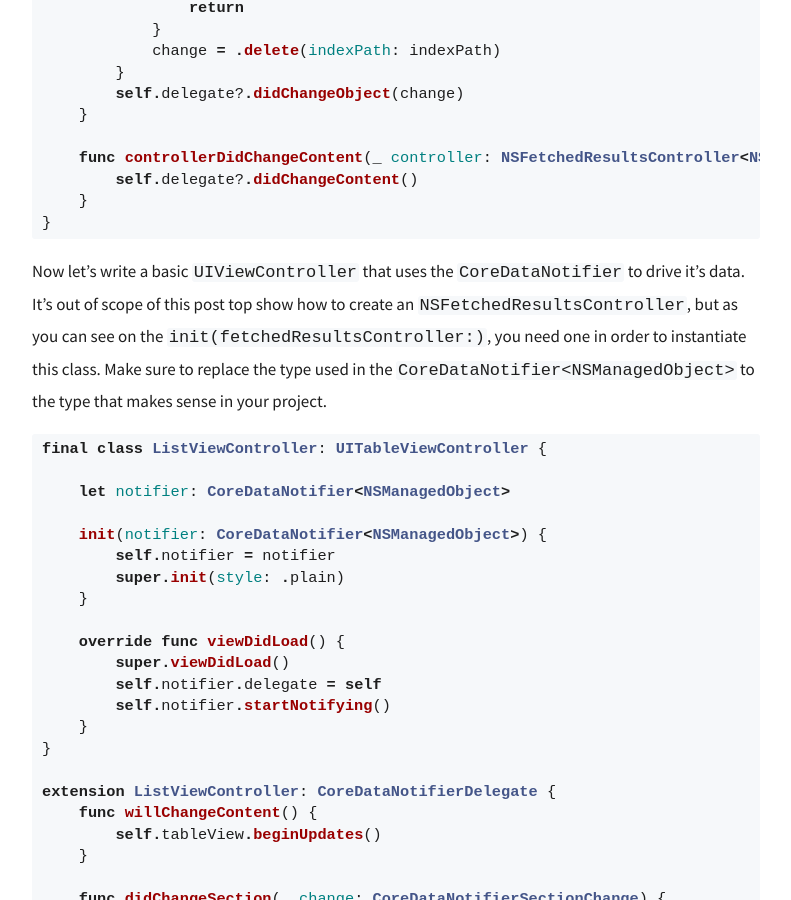
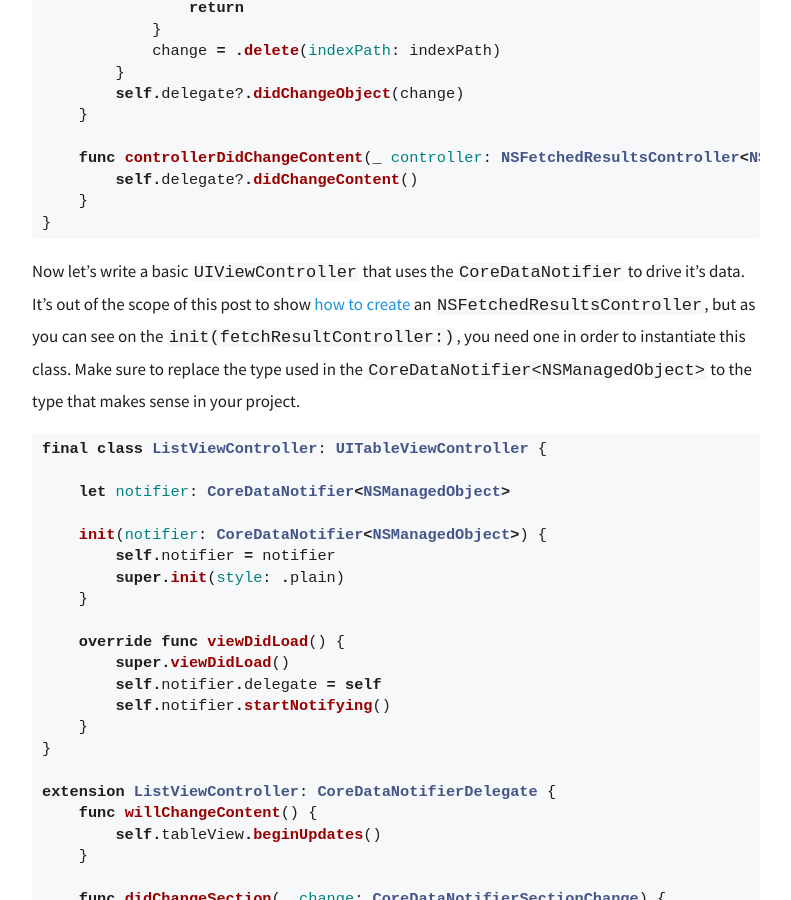
Before and after one commit to xmollv/xmollv.github.io, a Jekyll site: the page built from _posts/2019-02-08-frc.md, in a window 1280 px wide and 900 px high, scrolled down 2648 px. Shown: the whole window, without its empty margins (244-1035 px from the left). Built offline with Jekyll 4.4.1, drawn with Linux system fonts in a browser that asks for light colours.

Commit message:
reworded

````diff
--- a/_posts/2019-02-08-frc.md
+++ b/_posts/2019-02-08-frc.md
@@ -124,7 +124,7 @@ class CoreDataNotifier<T: NSManagedObject>: NSObject, NSFetchedResultsController
 }
 ```
 
-Now let's write a basic `UIViewController` that uses the `CoreDataNotifier` to drive it's data. It's out of scope of this post top show how to create an `NSFetchedResultsController`, but as you can see on the `init(fetchedResultsController:)`, you need one in order to instantiate this class. Make sure to replace the type used in the `CoreDataNotifier<NSManagedObject>` to the type that makes sense in your project.
+Now let's write a basic `UIViewController` that uses the `CoreDataNotifier` to drive it's data. It's out of the scope of this post to show [how to create](https://github.com/xmollv/Llitgi/blob/c61be8c6bcfb3f7a5fcba4c90cfde462d8c699b9/llitgi/DataProvider/CoreData/CoreDataFactory.swift#L46) an `NSFetchedResultsController`, but as you can see on the `init(fetchResultController:)`, you need one in order to instantiate this class. Make sure to replace the type used in the `CoreDataNotifier<NSManagedObject>` to the type that makes sense in your project.
 
 ```swift
 final class ListViewController: UITableViewController {
````
